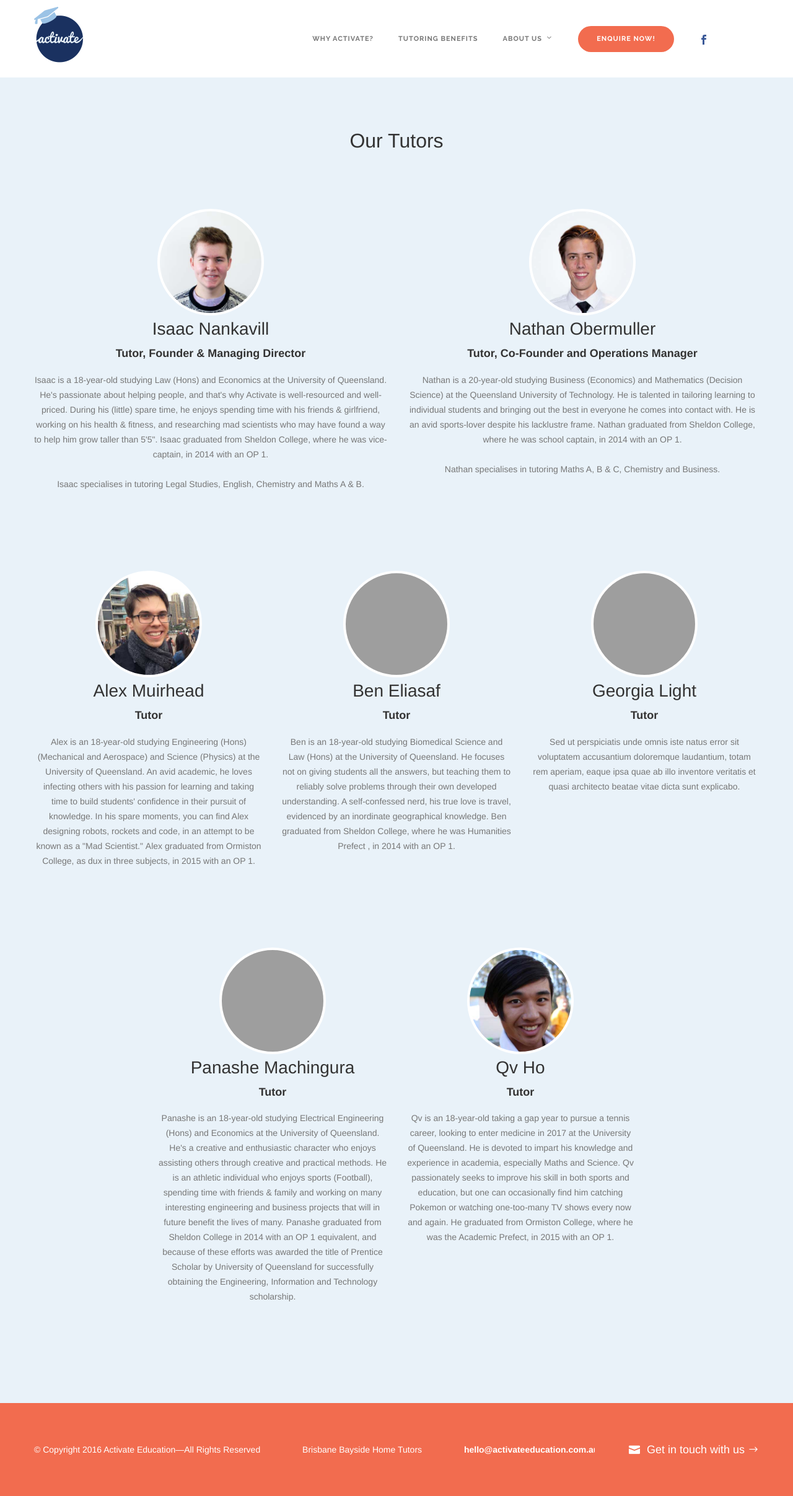
After one commit to IsaacN/activate-edu, a PHP site: page /ourtutors.php in a window 1280 px wide. The commit adds this page. Shown: the whole page at 62% size. Run offline with PHP 8.4, Linux system fonts and the light colour scheme; some libraries are stand-ins or nearby versions; grey boxes are pictures that could not be loaded.

Commit message:
Our Tutors Page

```diff
--- a/css/theme.css
+++ b/css/theme.css
@@ -4380,6 +4380,28 @@ footer.short-2 .contact-action:hover {
   background-image: url('../img/nathan-small.jpg');
 }
 
+#qv{
+  background-image: url('../img/qv-small.jpg');
+}
+
+#alex{
+  background-image: url('../img/alex-small.jpg');
+}
+
+#panashe{
+  background-image: url('../img/panashe-small.jpg');
+}
+
+#georgia{
+  background-image: url('../img/georgia-small.jpg');
+}
+
+#ben{
+  background-image: url('../img/ben-small.jpg');
+}
+
+
+
 header .btn{
   margin-top: 15px;
   margin-bottom: -20px;
--- a/includes/nav.php
+++ b/includes/nav.php
@@ -25,7 +25,7 @@
 								<li class='has-dropdown'><a href='#/our-services''>About Us</a>
 									<ul class='subnav'>
 										<li><a href='/#our-services'>Our Services</a></li>
-										<li><a href='/#who-are-we'>Who We Are</a></li>
+										<li><a href='/ourtutors.php'>Our Tutors</a></li>
 									</ul>
 								</li>";
 									}
@@ -36,7 +36,7 @@
 								<li class='has-dropdown'><a href='#our-services''>About Us</a>
 									<ul class='subnav'>
 										<li><a href='#our-services'>Our Services</a></li>
-										<li><a href='#who-are-we'>Who We Are</a></li>
+										<li><a href='/ourtutors.php'>Our Tutors</a></li>
 									</ul>
 								</li>";
 									}
--- /dev/null
+++ b/ourtutors.php
@@ -0,0 +1,119 @@
+
+<?php
+	$pagename = 'Our Tutors';
+	include 'includes/header.php';
+?>
+    <body>
+    	<div class="loader">
+    		<div class="spinner">
+			  <div class="double-bounce1"></div>
+			  <div class="double-bounce2"></div>
+			</div>
+    	</div>
+
+		<?php
+			include 'includes/nav.php'
+		?>
+
+		<div class="main-container">
+		<section class="team-1">
+				<div class="container">
+					<div class="row">
+						<div class="col-md-8 col-md-offset-2 text-center">
+							<h1>Our Tutors</h1>
+						</div>
+					</div>
+
+					<div class="row space-bottom-large">
+						<div class="col-sm-6">
+							<div class="team-1-member">
+								<div id='isaac' class='profile-photo'> </div>
+								<h2>Isaac Nankavill</h2>
+								<h5>Tutor, Founder &amp; Managing Director</h5>
+								<p class="space-top-small">
+									Isaac is a 18-year-old studying Law (Hons) and Economics at the University of Queensland. He's passionate about helping people, and that's why Activate is well-resourced and well-priced. During his (little) spare time, he enjoys spending time with his friends &amp; girlfriend, working on his health &amp; fitness, and researching mad scientists who may have found a way to help him grow taller than 5'5". Isaac graduated from Sheldon College, where he was vice-captain, in 2014 with an OP 1.<br><br>Isaac specialises in tutoring Legal Studies, English, Chemistry and Maths A &amp; B.
+								</p>
+							</div>
+						</div>
+
+						<div class="col-sm-6">
+							<div class="team-1-member">
+								<div id='nathan' class='profile-photo'> </div>
+								<h2>Nathan Obermuller</h2>
+								<h5>Tutor, Co-Founder and Operations Manager</h5>
+								<p class="space-top-small">
+									Nathan is a 20-year-old studying Business (Economics) and Mathematics (Decision Science) at the Queensland University of Technology. He is talented in tailoring learning to individual students and bringing out the best in everyone he comes into contact with. He is an avid sports-lover despite his lacklustre frame. Nathan graduated from Sheldon College, where he was school captain, in 2014 with an OP 1.<br><br>Nathan specialises in tutoring Maths A, B &amp; C, Chemistry and Business.
+								</p>
+							</div>
+						</div>
+
+
+
+
+					</div>
+
+
+
+				</div><div class="container">
+
+
+					<div class="row space-bottom-large">
+						<div class="col-sm-4">
+							<div class="team-1-member">
+								<div id='alex' class='profile-photo'> </div>
+								<h2>Alex Muirhead</h2>
+								<h5>Tutor</h5>
+								<p class="space-top-small">Alex is an 18-year-old studying Engineering (Hons) (Mechanical and Aerospace) and Science (Physics) at the University of Queensland. An avid academic, he loves infecting others with his passion for learning and taking time to build students' confidence in their pursuit of knowledge. In his spare moments, you can find Alex designing robots, rockets and code, in an attempt to be known as a "Mad Scientist."&nbsp;Alex graduated from Ormiston College, as dux in three subjects, in 2015 with an OP 1.</p>
+							</div>
+						</div>
+
+						<div class="col-sm-4">
+							<div class="team-1-member">
+								<div id='ben' class='profile-photo'> </div>
+								<h2>Ben Eliasaf</h2>
+								<h5>Tutor</h5>
+								<p class="space-top-small">
+									Ben is an 18-year-old studying Biomedical Science and Law (Hons) at the University of Queensland. He focuses not on giving students all the answers, but teaching them to reliably solve problems through their own developed understanding. A self-confessed nerd, his true love is travel, evidenced by an inordinate geographical knowledge. Ben graduated from Sheldon College, where he was Humanities Prefect , in 2014 with an OP 1.
+								</p>
+							</div>
+						</div><div class="col-sm-4">
+							<div class="team-1-member">
+								<div id='georgia' class='profile-photo'> </div>
+								<h2>Georgia Light</h2>
+								<h5>Tutor</h5>
+								<p class="space-top-small">
+									Sed ut perspiciatis unde omnis iste natus error sit voluptatem accusantium doloremque laudantium, totam rem aperiam, eaque ipsa quae ab illo inventore veritatis et quasi architecto beatae vitae dicta sunt explicabo.
+								</p>
+							</div>
+						</div>
+					</div>
+					<div class="row space-bottom-large">
+						<div class="col-sm-4 col-sm-offset-2">
+							<div class="team-1-member">
+								<div id='panashe' class='profile-photo'> </div>
+								<h2>Panashe Machingura</h2>
+								<h5>Tutor</h5>
+								<p class="space-top-small">
+									Panashe is an 18-year-old studying Electrical Engineering (Hons) and Economics at the University of Queensland. He's a creative and enthusiastic character who enjoys assisting others through creative and practical methods. He is an athletic individual who enjoys sports (Football), spending time with friends &amp; family and working on many interesting engineering and business projects that will in future benefit the lives of many. Panashe graduated from Sheldon College in 2014 with an OP 1 equivalent, and because of these efforts was awarded the title of Prentice Scholar by University of Queensland for successfully obtaining the Engineering, Information and Technology scholarship.
+								</p>
+							</div>
+						</div><div class="col-sm-4">
+							<div class="team-1-member">
+								<div id='qv' class='profile-photo'> </div>
+								<h2>Qv Ho</h2>
+								<h5>Tutor</h5>
+								<p class="space-top-small">
+									Qv is an 18-year-old taking a gap year to pursue a tennis career, looking to enter medicine in 2017 at the University of Queensland. He is devoted to impart his knowledge and experience in academia, especially Maths and Science. Qv passionately seeks to improve his skill in both sports and education, but one can occasionally find him catching Pokemon or watching one-too-many TV shows every now and again. He graduated from Ormiston College, where he was the Academic Prefect, in 2015 with an OP 1.
+								</p>
+							</div>
+						</div>
+					</div>
+
+					</div>
+
+
+
+				</div>
+			</section>
+		</div>
+		<?php include 'includes/footer.php'; ?>
```
Also changed, not shown: img/alex-small.jpg (added), img/qv-small.jpg (added).
